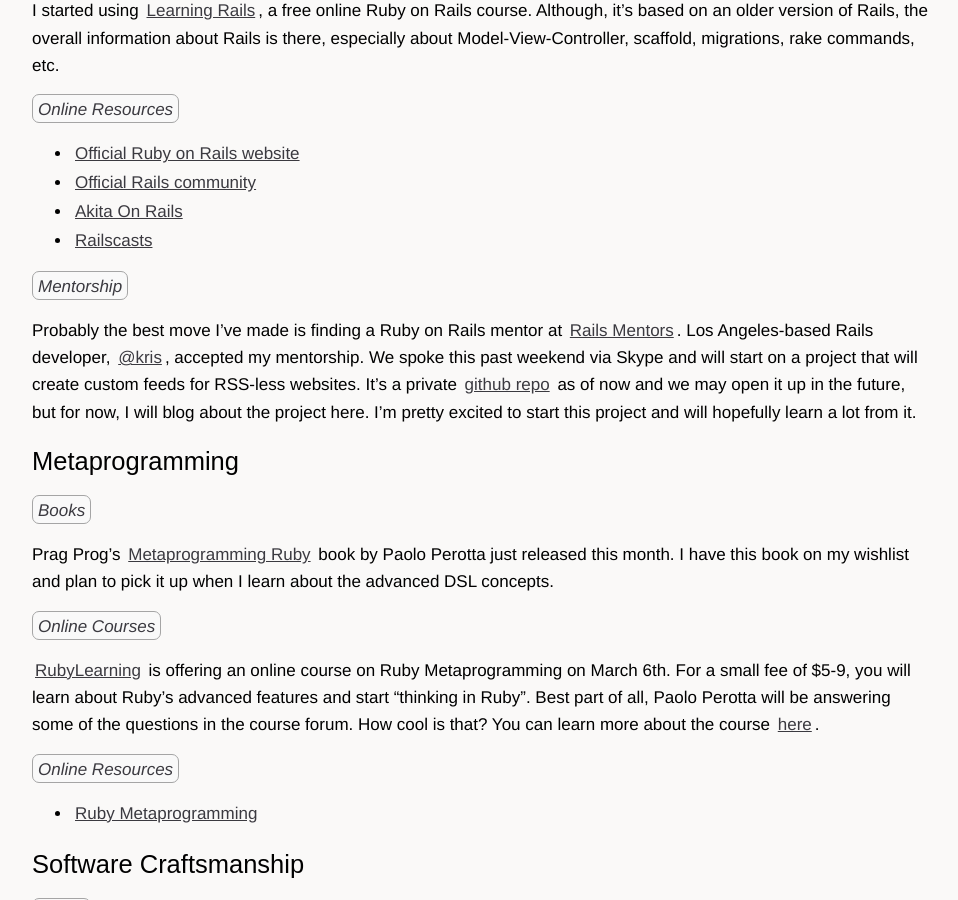
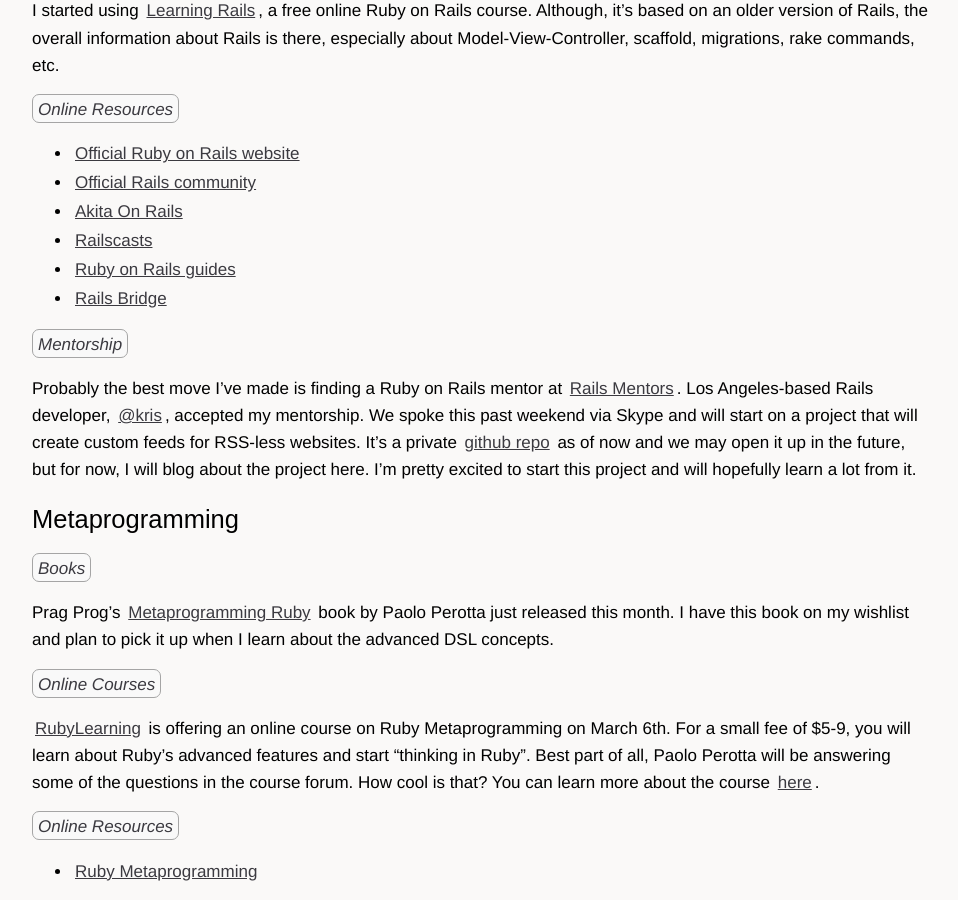
Before and after one commit to sl4m/sl4m.github.com, a Jekyll site: the page built from _posts/2010-02-17-my-learning-resources.markdown, in a window 1280 px wide and 900 px high, scrolled down 1605 px. Shown: the whole window, without its empty margins (160-1118 px from the left). Built offline with Jekyll 4.4.1, drawn with Linux system fonts in a browser that asks for light colours; comment, search, counter and statistics services are not loaded.

Commit message:
updated post

```diff
--- a/_posts/2010-02-17-my-learning-resources.markdown
+++ b/_posts/2010-02-17-my-learning-resources.markdown
@@ -66,6 +66,8 @@
 * [Official Rails community](http://rubyonrails.org/community)
 * [Akita On Rails](http://www.akitaonrails.com/english)
 * [Railscasts](http://railscasts.com/)
+* [Ruby on Rails guides](http://guides.rubyonrails.org/)
+* [Rails Bridge](http://railsbridge.org/)
 
 *Mentorship*
 
```
